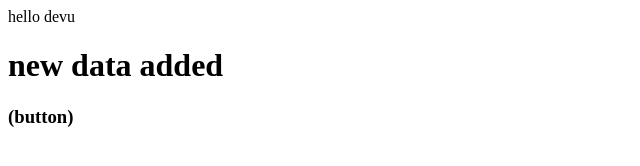
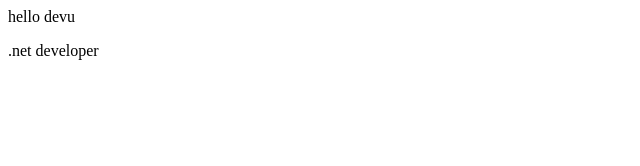
Before and after one commit to harshbr/firstone, a plain HTML site: page index.html in a window 1280 px wide. Shown: the whole page, without its empty margins (0-640 px from the left). Drawn offline with Linux system fonts and the light colour scheme.

Commit message:
new role added

```diff
--- a/index.html
+++ b/index.html
@@ -1,3 +1,2 @@
 <p>hello devu</p>
-<h1>new data added</h1>
-<h3>(button)</h3>
+<p>.net developer</p>
```
